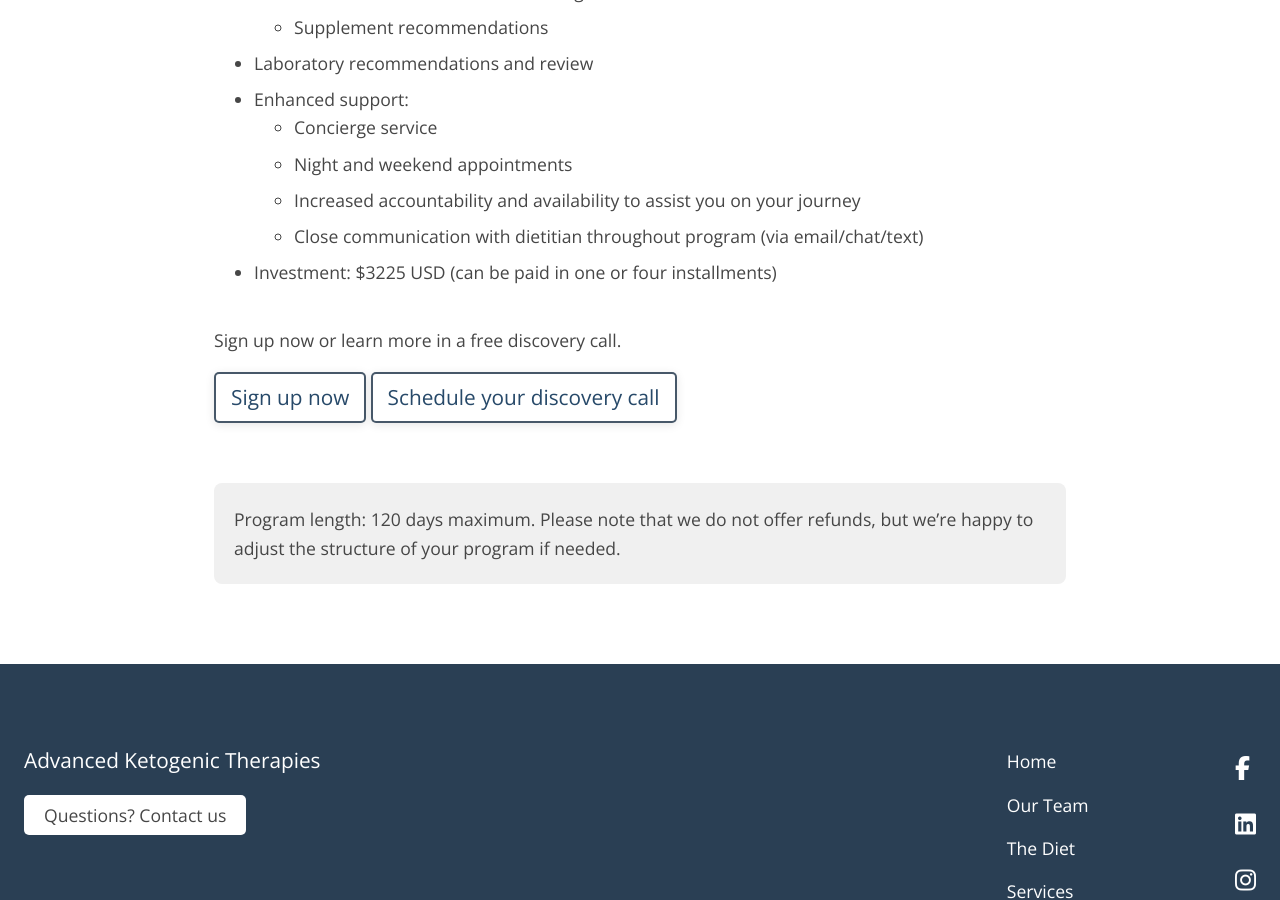
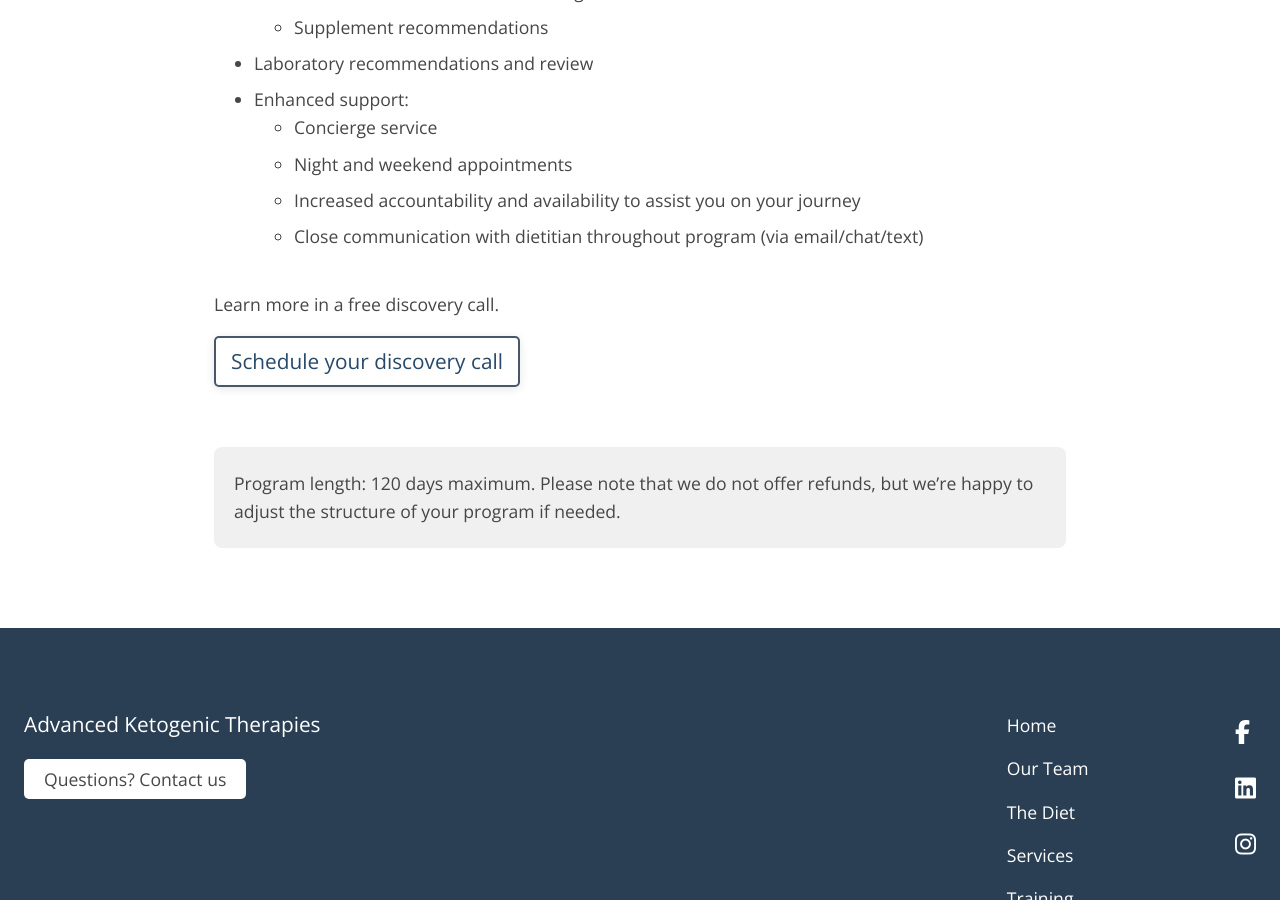
Before and after one commit to janmilosh/potterketo_jekyll, a Jekyll site: the page built from _pages/premium_concierge_package.html, in a window 1280 px wide and 900 px high, scrolled down 606 px. Built offline with Jekyll 4.4.1, drawn with Linux system fonts in a browser that asks for light colours; nearby versions of some CDN libraries.

Commit message:
Remove investment and signups for packages

```diff
--- a/_pages/keto_enhancement_package.html
+++ b/_pages/keto_enhancement_package.html
@@ -14,10 +14,8 @@ title: Keto Enhancement Package
     <li>Diet and supplement recommendations/revisions</li>
     <li>Ketone and glucose optimization
     <li>Close communication with dietitian throughout program (via email/chat)</li>
-    <li>Investment: $1000 USD (payable in 1 or 2 installments)</li>
   </ul>
-  <p>Sign up now or learn more in a free discovery call.</p>
-  <a href="{{ '/purchase_keto_enhancement_package' | relative_url }}" class="button white">Sign up now</a>
+  <p>Learn more in a free discovery call.</p>
   <a href="{{ '/discovery_call' | relative_url }}" class="button white">Schedule your discovery call</a>
   <div class="card">
     <p>Program length: 60 days maximum. Please note that we do not offer refunds, but we’re happy to adjust the structure of your program if needed.</p>
--- a/_pages/keto_starter_rebuilder_package.html
+++ b/_pages/keto_starter_rebuilder_package.html
@@ -20,10 +20,8 @@ title: Keto Starter/Rebuilder Package
     <li>Laboratory review and recommendations</li>
     <li>Ketone and glucose optimization</li>
     <li>Close communication with dietitian throughout program (via email/chat)</li>
-    <li>Investment: $2125 USD (payable in 1 or 4 installments)</li>
   </ul>
-  <p>Sign up now or learn more in a free discovery call.</p>
-  <a href="{{ '/purchase_keto_starter_rebuilder_package' | relative_url }}" class="button white">Sign up now</a>
+  <p>Learn more in a free discovery call.</p>
   <a href="{{ '/discovery_call' | relative_url }}" class="button white">Schedule your discovery call</a>
   <div class="card">
     <p>Program length: 120 days maximum. Please note that we do not offer refunds, but we’re happy to adjust the structure of your program if needed.</p>
--- a/_pages/premium_concierge_package.html
+++ b/_pages/premium_concierge_package.html
@@ -26,10 +26,8 @@ title: Premium Concierge Package
         <li>Close communication with dietitian throughout program (via email/chat/text)</li>
       </ul>
     </li>
-    <li>Investment: $3225 USD (can be paid in one or four installments)</li>
   </ul>
-  <p>Sign up now or learn more in a free discovery call.</p>
-  <a href="{{ '/purchase_premium_concierge_package' | relative_url }}" class="button white">Sign up now</a>
+  <p>Learn more in a free discovery call.</p>
   <a href="{{ '/discovery_call' | relative_url }}" class="button white">Schedule your discovery call</a>
   <div class="card">
     <p>Program length: 120 days maximum. Please note that we do not offer refunds, but we’re happy to adjust the structure of your program if needed.</p>
```
Also changed, not shown: _pages/purchase_keto_enhancement_package.html (deleted, +0 -11 lines), _pages/purchase_keto_starter_rebuilder_package.html (deleted, +0 -11 lines), _pages/purchase_premium_concierge_package.html (deleted, +0 -11 lines), _pages/schedule_one_hour_consultation.html (deleted, +0 -11 lines), _pages/schedule_one_hour_consultation_denise.html (deleted, +0 -12 lines), _pages/services.html (+0 -15 lines).
